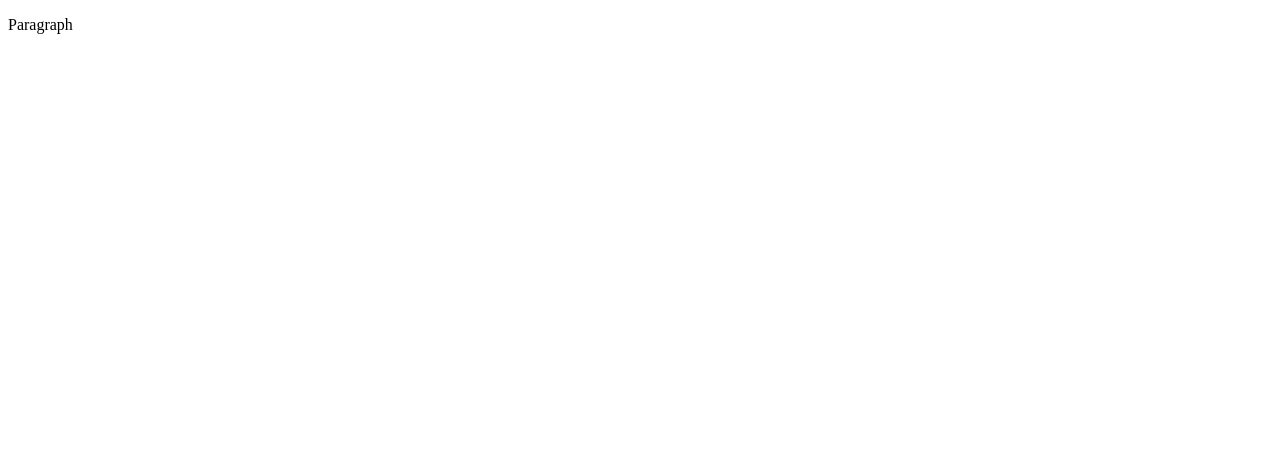
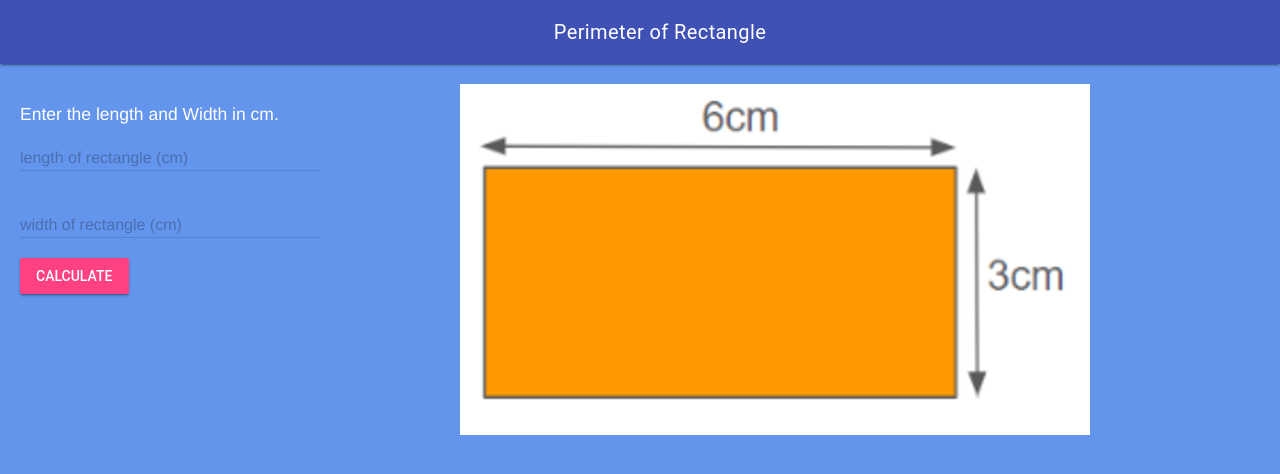
Before and after one commit to MTHS-ICD2O-1-2023/ICD2O-Assignment-02-giordan-zeina, a plain HTML site: page index.html in a window 1280 px wide. Drawn offline with nearby package versions, Linux system fonts and the light colour scheme.

Commit message:
favi icon & code

```diff
--- a/css/style.css
+++ b/css/style.css
@@ -1,4 +1,41 @@
-/* Created by: Mr. Coxall
-* Created on: Sep 2020
+/* Created by: Giordan Zeina
+* Created on: Mar 2024
 * This file contains the CSS for index.html
 */
+
+.mdl-layout__header-row {
+  justify-content: center;
+  padding: 0;
+}
+
+.mdl-layout__content {
+  padding-left: 15pt;
+  padding-right: 15pt;
+  padding-top: 15pt;
+}
+
+.mdl-textfield__error {
+  color: lightgreen;
+}
+
+.page-content {
+  color: white;
+  font-family: Helvetica, Arial, sans-serif;
+  font-size: 1.25rem;
+}
+
+.page-content-answer {
+  color: rgb(0 0 0);
+  font-family: Helvetica, Arial, sans-serif;
+  font-size: 1.25rem;
+}
+
+.right-image {
+  height: auto;
+  width: 800px;
+  float: right;
+}
+
+body {
+  background-color: cornflowerblue;
+}
--- a/index.html
+++ b/index.html
@@ -1,9 +1,88 @@
 <!DOCTYPE html>
 <html>
   <head>
-    <title>Title</title>
+    <meta charset="utf-8" />
+    <meta name="description" content="Assignment #2" />
+    <meta name="keywords" content="mths, ics2o" />
+    <meta name="author" content="Giordan Zeina" />
+    <meta name="viewport" content="width=device-width, initial-scale=1.0" />
+    <link rel="stylesheet" href="./css/style.css" />
+    <link
+      rel="stylesheet"
+      href="https://fonts.googleapis.com/icon?family=Material+Icons"
+    />
+    <link
+      rel="stylesheet"
+      href="https://code.getmdl.io/1.3.0/material.indigo-pink.min.css"
+    />
+    <link rel="apple-touch-icon" sizes="180x180" href="apple-touch-icon.png" />
+    <link rel="icon" type="image/png" sizes="32x32" href="favicon-32x32.png" />
+    <link rel="icon" type="image/png" sizes="16x16" href="favicon-16x16.png" />
+    <link rel="manifest" href="site.webmanifest" />
+    <title>Assignment #2</title>
   </head>
   <body>
-    <p>Paragraph</p>
+    <script defer src="https://code.getmdl.io/1.3.0/material.min.js"></script>
+    <script src="./js/script.js"></script>
+    <div class="mdl-layout mdl-js-layout mdl-layout--fixed-header">
+      <header class="mdl-layout__header">
+        <div class="mdl-layout__header-row">
+          <span class="mdl-layout-title">Perimeter of Rectangle</span>
+        </div>
+      </header>
+      <main class="mdl-layout__content">
+        <div class="right-image">
+          <img src="./images/rectangle-perimeter-example_ver_1.png" alt="rectangle image" />
+        </div>
+        <br />
+        <div class="page-content">Enter the length and Width in cm.</div>
+          <div class="mdl-textfield mdl-js-textfield">
+            <!-- input pattern attribute -->
+            <input
+              class="mdl-textfield__input"
+              type="text"
+              pattern="-?[0-9]*(\.[0-9]+)?"
+              id="length-of-rectangle"
+            />
+            <!-- mdl-textfield__label -->
+            <label class="mdl-textfield__label" for="length-of-rectangle"
+              >length of rectangle (cm)</label
+            >
+            <!-- class "mdl-textfield__error" -->
+            <span class="mdl-textfield__error">Input is not a number.</span>
+          </div>
+          <br />
+          <div class="mdl-textfield mdl-js-textfield">
+            <!-- input pattern attribute -->
+            <input
+              class="mdl-textfield__input"
+              type="text"
+              pattern="-?[0-9]*(\.[0-9]+)?"
+              id="width-of-rectangle"
+            />
+            <!-- mdl-textfield__label -->
+            <label class="mdl-textfield__label" for="width-of-rectangle"
+              >width of rectangle (cm)</label
+            >
+            <!-- class "mdl-textfield__error" -->
+            <span class="mdl-textfield__error">Input is not a number.</span>
+          </div>
+          <br />
+          <!-- Accent-colored raised button with ripple -->
+          <button
+            class="mdl-button mdl-js-button mdl-button--raised mdl-js-ripple-effect mdl-button--accent"
+            onclick="calculatePerimeterOfRectangle()"
+          >
+            Calculate
+          </button>
+        </form>
+        <br />
+        <br>
+        <div class="page-content-answer">
+          <div id="area"></div>
+        </div>
+      </br>
+      </main>
+    </div>
   </body>
 </html>
--- a/js/script.js
+++ b/js/script.js
@@ -1,5 +1,22 @@
 // Copyright (c) 2020 Mr. Coxall All rights reserved
 //
-// Created by: Mr. Coxall
-// Created on: Sep 2020
+// Created by: Giordan Zeina
+// Created on: Mar 2024
 // This file contains the JS functions for index.html
+
+"use strict"
+
+/**
+ * This function calculates Perimeter of a rectangle.
+ */
+function calculatePerimeterOfRectangle () {
+  // input
+  const lengthOfRectangle = parseInt(document.getElementById('length-of-rectangle').value)
+  const widthOfRectangle = parseInt(document.getElementById('width-of-rectangle').value)
+
+  // process
+  const calculatePerimeterOfRectangle = 2 * (lengthOfRectangle * widthOfRectangle)
+
+  // output
+  document.getElementById('perimeter').innerHTML = 'Perimeter is: '+ calculatePerimeterOfRectangle +' cm²'
+}
```
Also changed, not shown: android-chrome-192x192.png (added), android-chrome-512x512.png (added), apple-touch-icon.png (added), favicon-16x16.png (added), favicon-32x32.png (added), favicon.ico (added), images/rectangle-perimeter-example_ver_1.png (added), site.webmanifest (added).
